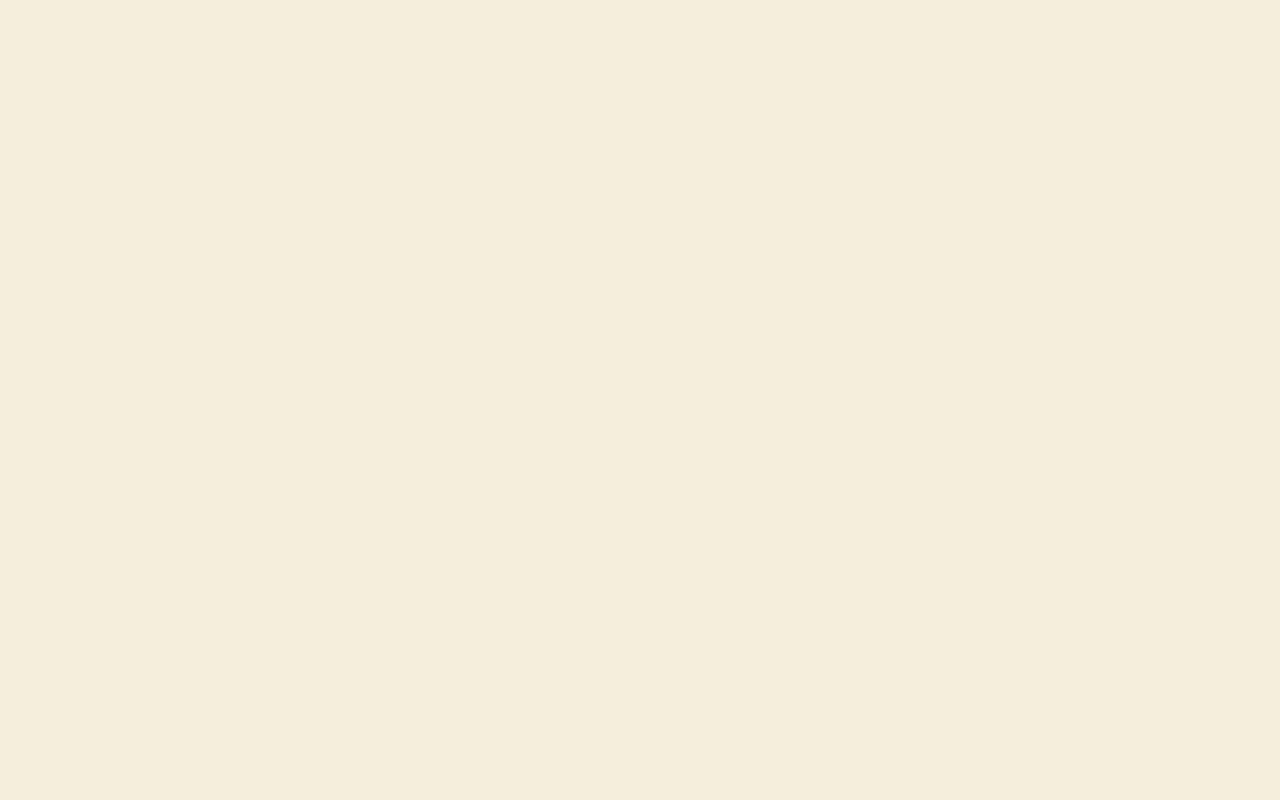
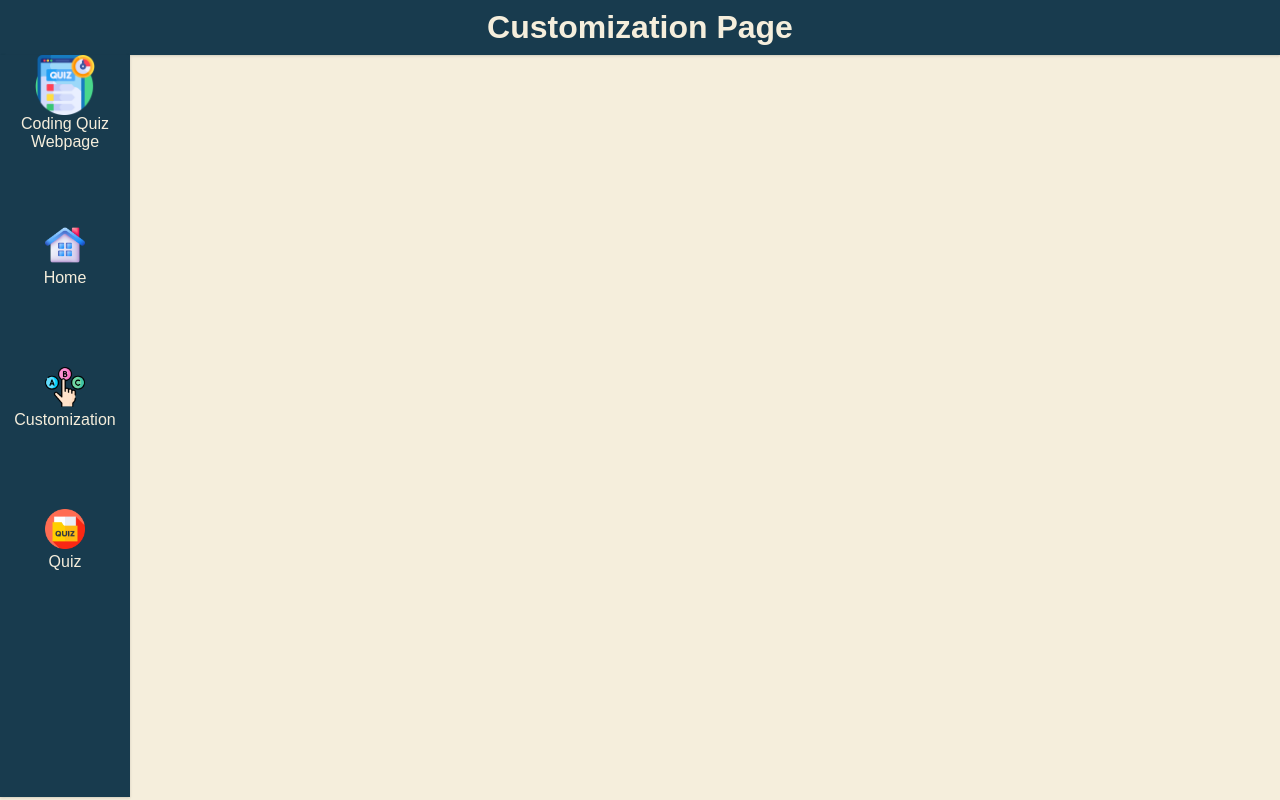
Before and after one commit to NKukame/Coding-Quiz-App, a React (Vite) app in the folder coding_quiz/: page /customization in a window 1280 px wide. Before the commit this address had no page. Built offline with nearby package versions, Linux system fonts and the light colour scheme; a web font is replaced by a local one.

Commit message:
Add customization page and update routing; enhance sidebar navigation

```diff
--- a/coding_quiz/src/App.jsx
+++ b/coding_quiz/src/App.jsx
@@ -1,6 +1,7 @@
+import { Link } from "react-router";
+import "./styles.css";
 import SideBar from "./components/SideBar";
 import Header from "./components/Header";
-import "./styles.css";
 import bodyLogo from "../src/assets/icons-1294551_1280.png";
 import puzzleLogo from "../src/assets/puzzle.png";
 import collabLogo from "../src/assets/collaboration.png";
@@ -40,6 +41,7 @@ function App() {
                 </p>
               </div>
 
+              <Link to="/customization">
                 <div className="main-top-btn">
                   <a href="#" className="main-top-btn-link">
                     Start Learning
@@ -48,6 +50,8 @@ function App() {
                     <p class="arrow">&rarr;</p>{" "}
                   </span>
                 </div>
+              </Link>
+
             </div>
           </div>
 
@@ -59,6 +63,7 @@ function App() {
               </h3>
 
               <img src={puzzleLogo} alt="Puzzle Logo" />
+
 
               <div className="bottom-btn">
                 <p className="main-top-btn-link">Start Learning</p>
--- /dev/null
+++ b/coding_quiz/src/Customization.jsx
@@ -0,0 +1,23 @@
+import SideBar from "./components/SideBar";
+import Header from "./components/Header";
+import "./styles.css";
+
+
+function Customization(){
+    return (
+        <>
+          <Header heading="Customization Page" />
+
+          <div className="app-layout">
+            <SideBar />
+
+            <div className="customization-container">
+
+            </div>
+
+          </div>
+        </>
+      );
+}
+
+export default Customization;
--- a/coding_quiz/src/components/SideBar.jsx
+++ b/coding_quiz/src/components/SideBar.jsx
@@ -23,7 +23,7 @@ function SideBar(){
                     <p>Home</p>
                 </Link>
 
-                <Link to="/" className='sidebar-nav-link'>
+                <Link to="/customization" className='sidebar-nav-link'>
                     <img src={categoryIcon} alt="Quiz Icon" className='sidebar-nav-logo'/>
                     <p>Customization</p>
                 </Link>
--- a/coding_quiz/src/main.jsx
+++ b/coding_quiz/src/main.jsx
@@ -3,12 +3,14 @@ import { createRoot } from 'react-dom/client'
 import { BrowserRouter as Router, Routes, Route } from "react-router";
 import './styles.css'
 import App from './App.jsx'
+import Customization from './Customization.jsx';
 
 createRoot(document.getElementById('root')).render(
   <StrictMode>
     <Router>
       <Routes>
         <Route path="/" element={<App />} />
+        <Route path="/customization" element={<Customization  />} />
       </Routes>
     </Router>
   </StrictMode>,
--- a/coding_quiz/src/styles.css
+++ b/coding_quiz/src/styles.css
@@ -39,6 +39,11 @@ body{
    margin-block: 25px;
    font-size: 55px;
    border-bottom: 5px solid var(--dark-blue);
+}
+
+.main-container a{
+    text-decoration: none;
+    margin: 0;
 }
 
 .main-top-content{
```
Lines whose indentation alone changed are shown as unchanged.
